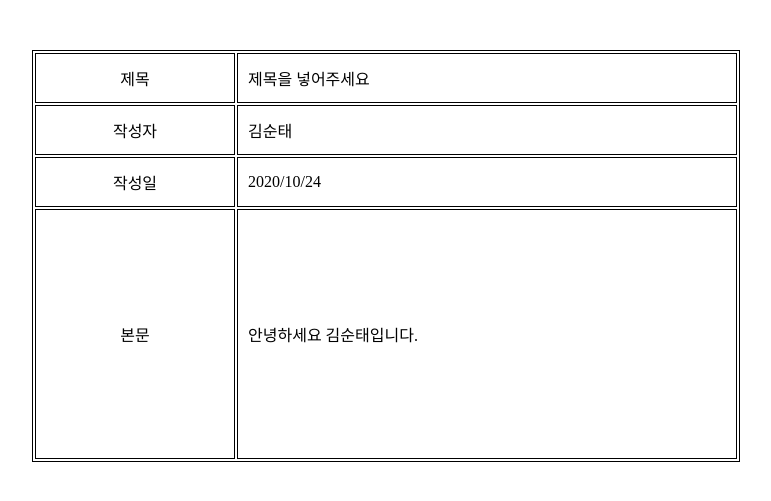
After one commit to rheehot/personal-projects-1, a Flask app: page /text in a window 1280 px wide. The commit adds this page. Shown: the top 501 px of the page, without its empty margins (254-1025 px from the left). Run offline with Flask 2, Linux system fonts and the light colour scheme.

Commit message:
페이지 상세보기 연결 미구현, 공부후 구현 예정

```diff
--- a/app.py
+++ b/app.py
@@ -1,5 +1,7 @@
+from bs4.element import SoupStrainer
 from flask import Flask, request, render_template, redirect
 from flask.helpers import url_for
+from bs4 import BeautifulSoup
 import datetime
 import pymysql
 
@@ -34,10 +36,30 @@ def home():
     return redirect(url_for('home'))
 
 
-@ app.route("/write", methods=['GET', 'POST'])
+@app.route("/write", methods=['GET', 'POST'])
 def write():
     return render_template("write.html")
 
 
+@app.route("/text", methods=['GET', 'POST'])
+def text():
+    # if request.method == 'GET':
+    #     sql = "SELECT * from board"
+    #     cur.execute(sql)
+    #     data_list = cur.fetchall()
+
+    #     # beautifulsoup으로 파싱을 해서 값을 가져오면 안되는 듯...
+
+    #     test_list = []
+
+    #     for data in data_list:
+    #         test_list.append(data)
+
+    #     index_num = request.args.get['1']
+    #     print(index_num)
+
+    return render_template("text.html")
+
+
 if __name__ == "__main__":
     app.run()
--- /dev/null
+++ b/static/text_styles.css
@@ -0,0 +1,36 @@
+* {
+    text-align: center;
+    box-sizing: border-box;
+    text-decoration: none;
+}
+
+body {
+    width: 1200px;
+    margin-left: auto;
+    margin-right: auto;
+    margin-top: 50px;
+}
+
+table, td {
+    border: 1px solid black;
+    margin-left: auto;
+    margin-right: auto;
+    text-align: left;
+}
+
+
+tr td:nth-child(1) {
+    width: 200px;
+    height: 50px;
+    text-align: center;
+}
+
+tr td:nth-child(2) {
+    width: 500px;
+    padding-left: 10px;
+}
+
+
+tr:nth-last-child(1) {
+    height: 250px;
+}
--- a/templates/index.html
+++ b/templates/index.html
@@ -22,9 +22,9 @@
             <th class="table_date">작성일</th>
         </tr>
         {% for data in data_list %}
-        <tr>
+        <tr id="{{data[0]}}">
             <td>{{data[0]}}</td>
-            <td>{{data[1]}}</td>
+            <td><form><a href="/text">{{data[1]}}</a></form></td>
             <td>{{data[3]}}</td>
             <td>{{data[4]}}</td>
         </tr>
--- /dev/null
+++ b/templates/text.html
@@ -0,0 +1,34 @@
+<!DOCTYPE html>
+<html lang="ko">
+
+<head>
+    <meta charset="UTF-8">
+    <meta name="viewport" content="width=device-width, initial-scale=1.0">
+    <link rel="stylesheet" type="text/css" href="/static/text_styles.css">
+    <link rel="stylesheet" type="text/css" href="{{ url_for('static', filename='text_styles.css') }}" />
+    <title>Python-board</title>
+</head>
+
+<body>
+    <table>
+        <tr>
+            <td class="fixed">제목</td>
+            <!-- index form 의 id값을 가져와서 제목을 넣어야함? -->
+            <td class="data">제목을 넣어주세요</td>
+        </tr>
+        <tr>
+            <td class="fixed">작성자</td>
+            <td class="data">김순태</td>
+        </tr>
+        <tr>
+            <td class="fixed">작성일</td>
+            <td class="data">2020/10/24</td>
+        </tr>
+        <tr>
+            <td class="board_text">본문</td>
+            <td class="data">안녕하세요 김순태입니다.</td>
+        </tr>
+    </table>
+</body>
+
+</html>
```
